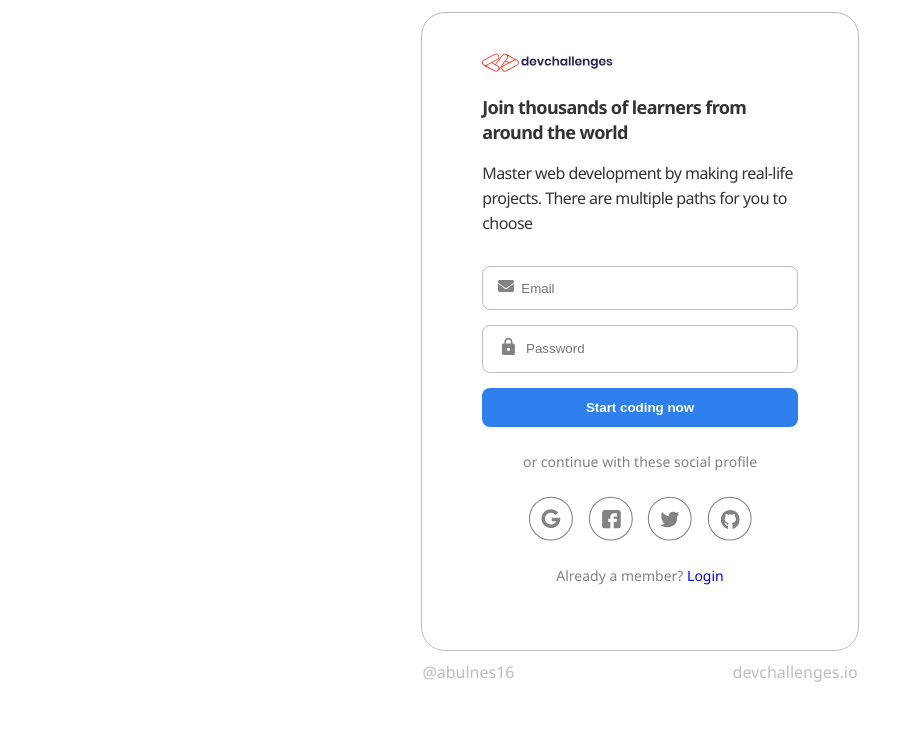
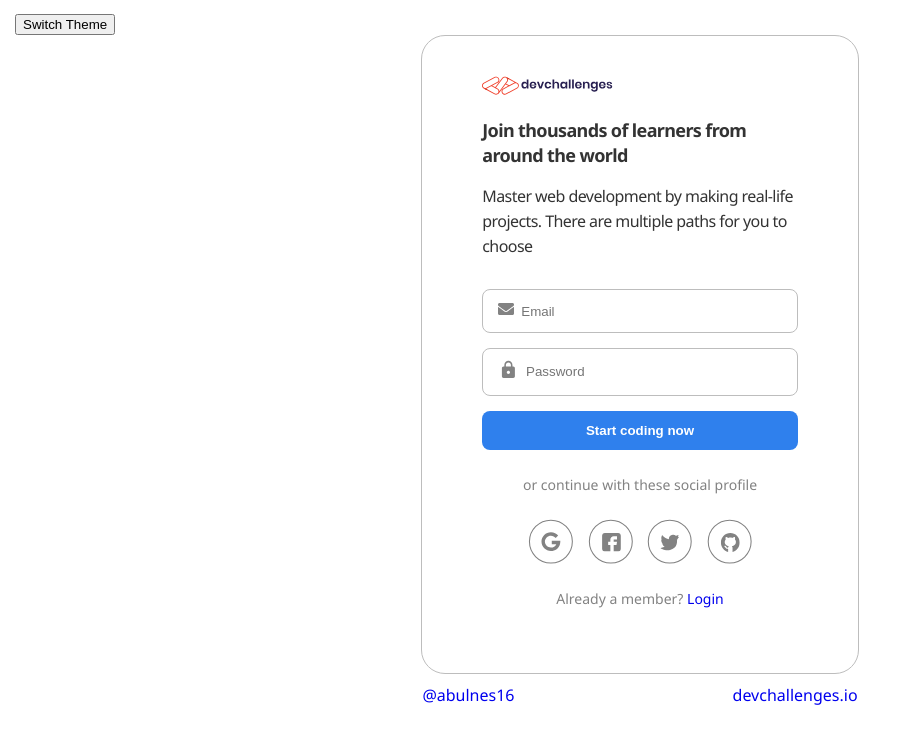
Before and after one commit to abulnes16/auth-app, a React (Create React App) app: page / in a window 1280 px wide. Shown: the top 744 px of the page, without its empty margins (0-907 px from the left). Built offline with nearby package versions, Linux system fonts and the light colour scheme.

Commit message:
Agregado funcionalidad de cambio de tema de color

```diff
--- a/src/App.js
+++ b/src/App.js
@@ -1,15 +1,24 @@
+import { useContext } from "react";
 import { BrowserRouter as Router } from "react-router-dom";
+import { ThemeProvider } from "styled-components";
+import { GlobalStyles } from "./components/globalStyles";
+import { lightTheme, darkTheme } from "./constants/theme";
 import AppRouter from "./routes/Router";
-
-import Footer from './components/layout/Footer';
+import Context from "./context";
+import Footer from "./components/layout/Footer";
 
 function App() {
+  const context = useContext(Context);
   return (
     <Router>
-      <div className="App">
-        <AppRouter />
-        <Footer/>
-      </div>
+      <ThemeProvider theme={context.theme === "light" ? lightTheme : darkTheme}>
+        <GlobalStyles />
+        <div className="App">
+          <button onClick={context.toggleTheme}>Switch Theme</button>
+          <AppRouter />
+          <Footer />
+        </div>
+      </ThemeProvider>
     </Router>
   );
 }
--- a/src/components/Input.jsx
+++ b/src/components/Input.jsx
@@ -18,6 +18,7 @@ const InputContainer = styled.div`
 const Input = styled.input`
   outline: none;
   border: none;
+  background: transparent;
   width: 90%;
 `;
 
--- a/src/components/Logo.jsx
+++ b/src/components/Logo.jsx
@@ -1,9 +1,19 @@
-import React from "react";
+import React, { useContext, useEffect, useState } from "react";
+import Context from "../context";
+const Logo = () => {
+  const context = useContext(Context);
+  const [logo, setLogo] = useState("");
 
-const Logo = () => {
+  useEffect(() => {
+    const url = context.theme === 'light'
+      ? "assets/images/devchallenges.svg"
+      : "assets/images/devchallenges-light.svg";
+    setLogo(url);
+  }, [context.theme]);
+
   return (
-    <div className="logo-container">
-      <img src="assets/images/devchallenges.svg" alt="Dev challenge logo" />
+    <div className="register__header">
+      <img src={logo} alt="Dev challenge logo" />
     </div>
   );
 };
--- /dev/null
+++ b/src/components/globalStyles.js
@@ -0,0 +1,19 @@
+import { createGlobalStyle } from "styled-components";
+
+export const GlobalStyles = createGlobalStyle`
+
+body {
+  background: ${(props) => props.theme.body};
+  color: ${(props) => props.theme.text};
+  margin: 0;
+  font-family: 'Noto Sans', sans-serif;
+  -webkit-font-smoothing: antialiased;
+  -moz-osx-font-smoothing: grayscale;
+  transition: all 0.50s linear;
+}
+
+.App {
+  position: relative;
+  padding: 12px 15px;
+}
+`;
--- /dev/null
+++ b/src/constants/theme.js
@@ -0,0 +1,11 @@
+export const lightTheme = {
+  body: '#FFFFFF',
+  text: '#333333',
+  muted: '#828282',
+}
+
+export const darkTheme = {
+  body: '#252329',
+  text: '#E0E0E0',
+  muted: '#828282',
+}
--- /dev/null
+++ b/src/context/Provider.js
@@ -0,0 +1,24 @@
+import React, { useState } from "react";
+
+import Context from "./index";
+
+const Provider = ({ children }) => {
+  const [theme, setTheme] = useState("light");
+
+  const themeToggler = () => {
+    theme === "light" ? setTheme("dark") : setTheme("light");
+  };
+
+  return (
+    <Context.Provider
+      value={{
+        theme: theme,
+        toggleTheme: themeToggler,
+      }}
+    >
+      {children}
+    </Context.Provider>
+  );
+};
+
+export default Provider;
--- /dev/null
+++ b/src/context/index.js
@@ -0,0 +1,5 @@
+import { createContext } from "react";
+
+const Context = createContext();
+
+export default Context;
--- a/src/index.css
+++ b/src/index.css
@@ -23,9 +23,7 @@ body {
   font-size: 14px;
 }
 
-.text-light {
-  color: #BDBDBD;
-}
+
 
 .text-bold{
   font-weight: 700;
--- a/src/index.js
+++ b/src/index.js
@@ -1,14 +1,17 @@
-import React from 'react';
-import ReactDOM from 'react-dom';
-import './index.css';
-import App from './App';
-import reportWebVitals from './reportWebVitals';
+import React from "react";
+import ReactDOM from "react-dom";
+import "./index.css";
+import App from "./App";
+import Provider from "./context/Provider";
+import reportWebVitals from "./reportWebVitals";
 
 ReactDOM.render(
   <React.StrictMode>
-    <App />
+    <Provider>
+      <App />
+    </Provider>
   </React.StrictMode>,
-  document.getElementById('root')
+  document.getElementById("root")
 );
 
 // If you want to start measuring performance in your app, pass a function
```
